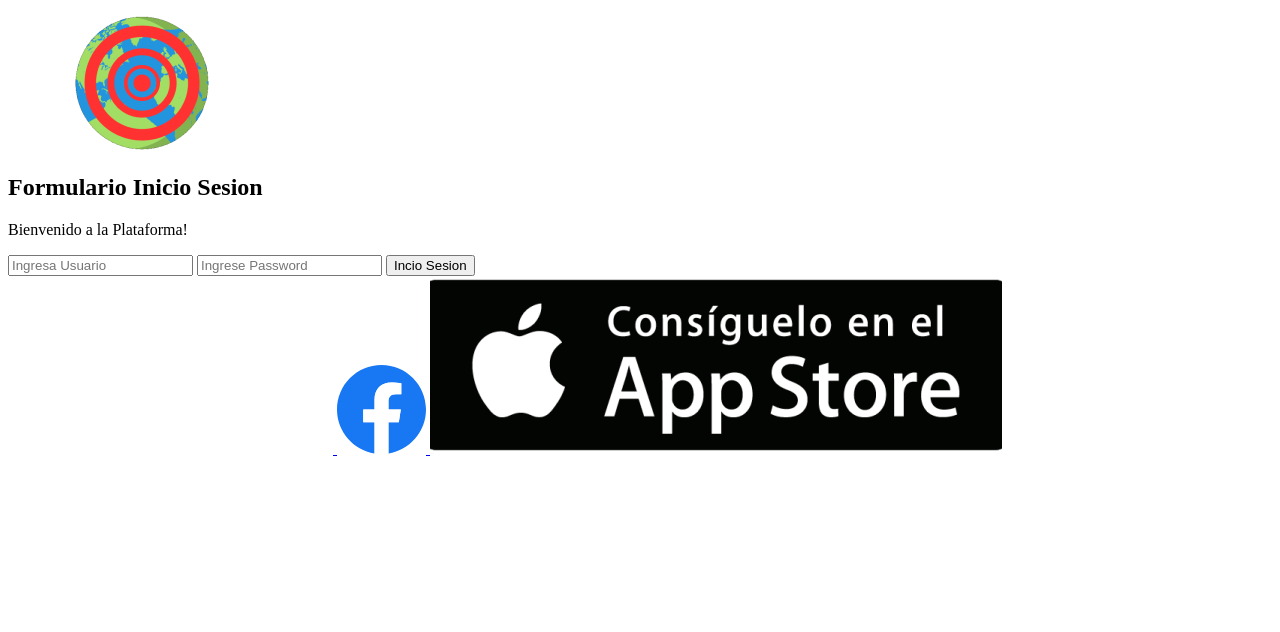
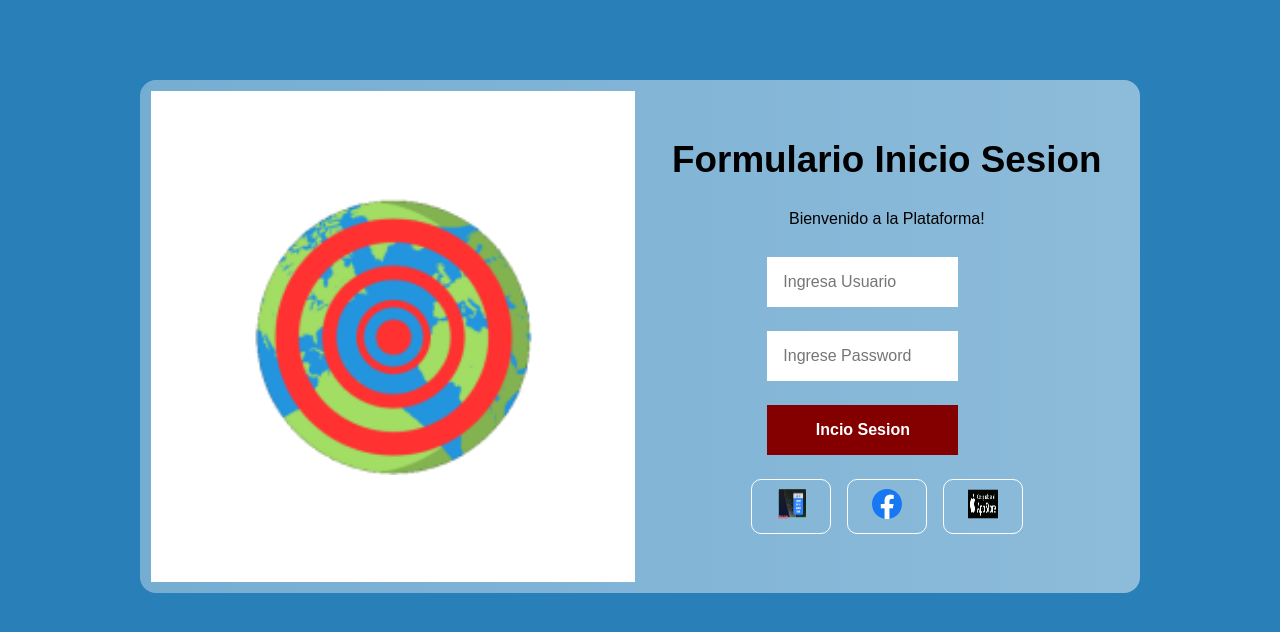
Before and after one commit to Technogroup-Group6/TF-IHC-ClimaTech, a plain HTML site: page public/assets/acceso.html in a window 1280 px wide. Drawn offline with Linux system fonts and the light colour scheme.

Commit message:
coloo de pagina
Se cambio el color a la pagina de inicio de sesion.
Jose Chirito

```diff
--- a/public/assets/acceso.html
+++ b/public/assets/acceso.html
@@ -21,7 +21,7 @@
             </form>
             <article class="main_social">
                 <a href="https://www.google.com.pe/?hl=es"  target="_blank"  class="main_link">
-                    <img src="images/climatech.png" alt="" class="main_icon">
+                    <img src="images/front-main-page-1.png" alt="" class="main_icon">
                 </a>
                 <a href="https://www.facebook.com/" target="_blank"  class="main_link">
                     <img src="images/facebook-logo.svg" alt="" class="main_icon">
--- a/public/assets/css/acceso.css
+++ b/public/assets/css/acceso.css
@@ -0,0 +1,115 @@
+*{
+    margin: 0;
+    box-sizing: border-box;
+
+}
+
+body{
+    font-family: 'Raleway', sans-serif;
+    min-height: 600px;
+    padding: 80px 0;
+    background-image: linear-gradient(to top, #2980b9 0%, #2980b9 100%);
+    background-color: #2980b9;
+    background-repeat: no-repeat;
+    display: flex;
+}
+
+.main{
+    margin: auto;
+    width: 90%;
+    max-width: 1000px;
+    background-image: linear-gradient(to left, rgba(255,255,255,0.472), rgba(255,255,255,0.356) );
+    overflow: hidden;
+    padding: .7em;
+    border-radius: 1em;
+    display: grid;
+    grid-auto-rows: max-content;
+    grid-template-columns: repeat(auto-fit, minmax(310px,1fr));
+    gap: .6em;
+    animation: mostrar 1.5s ease-in-out;
+}
+
+@keyframes mostrar {
+    0%{
+        opacity: 0;
+    }
+    100%{
+        opacity: 1;
+    }
+}
+.main_figure{
+    overflow: hidden;
+    border-radius: lem;
+    background-color: #fff;
+    display: flex;
+}
+.main_img{
+    margin: auto;
+    width: 80%;
+    max-width: 60vw;
+
+}
+
+.main_contact{
+    display: flex;
+    flex-direction: column;
+    justify-content: center;
+    gap: 1.5em;
+    padding: 3em .7em;
+    text-align: center;
+}
+
+.main_title{
+    font-size: 2.3rem;
+}
+
+.main_paragraph{
+    margin: .3em 0;
+
+}
+
+.main_form{
+    display: grid;
+    justify-content: center;
+    gap: 1.5em;
+}
+
+.main_input{
+    width: 80%;
+    max-width: 500px;
+    outline: none;
+    border: none;
+    padding: 1em;
+    font: inherit;
+    border-radius: .6m;
+}
+
+.main_input--send{
+    background-color: #840000;
+    color: #fff;
+    font-weight: 600;
+    cursor: pointer;
+}
+
+.main_social{
+    display: grid;
+    grid-auto-flow: column;
+    justify-content: center;
+    grid-auto-columns: max-content;
+    gap: 1em;
+}
+
+.main_link{
+    border: 1px solid #fff;
+    border-radius: 10px;
+    padding: .6em 1.5em;
+}
+
+.main_link:hover{
+    background-color: #fff;
+}
+
+.main_icon{
+    width: 30px;
+    height: 30px;
+}
```
